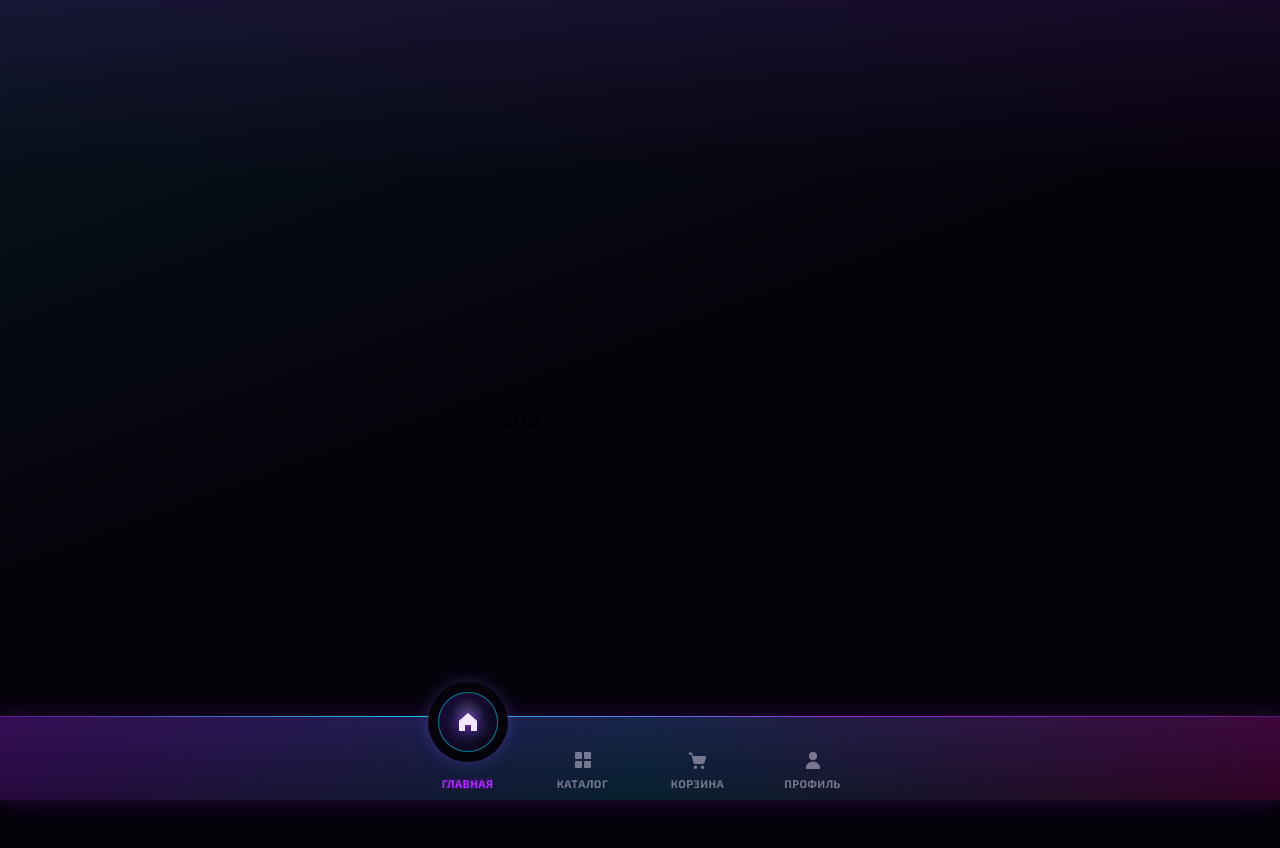
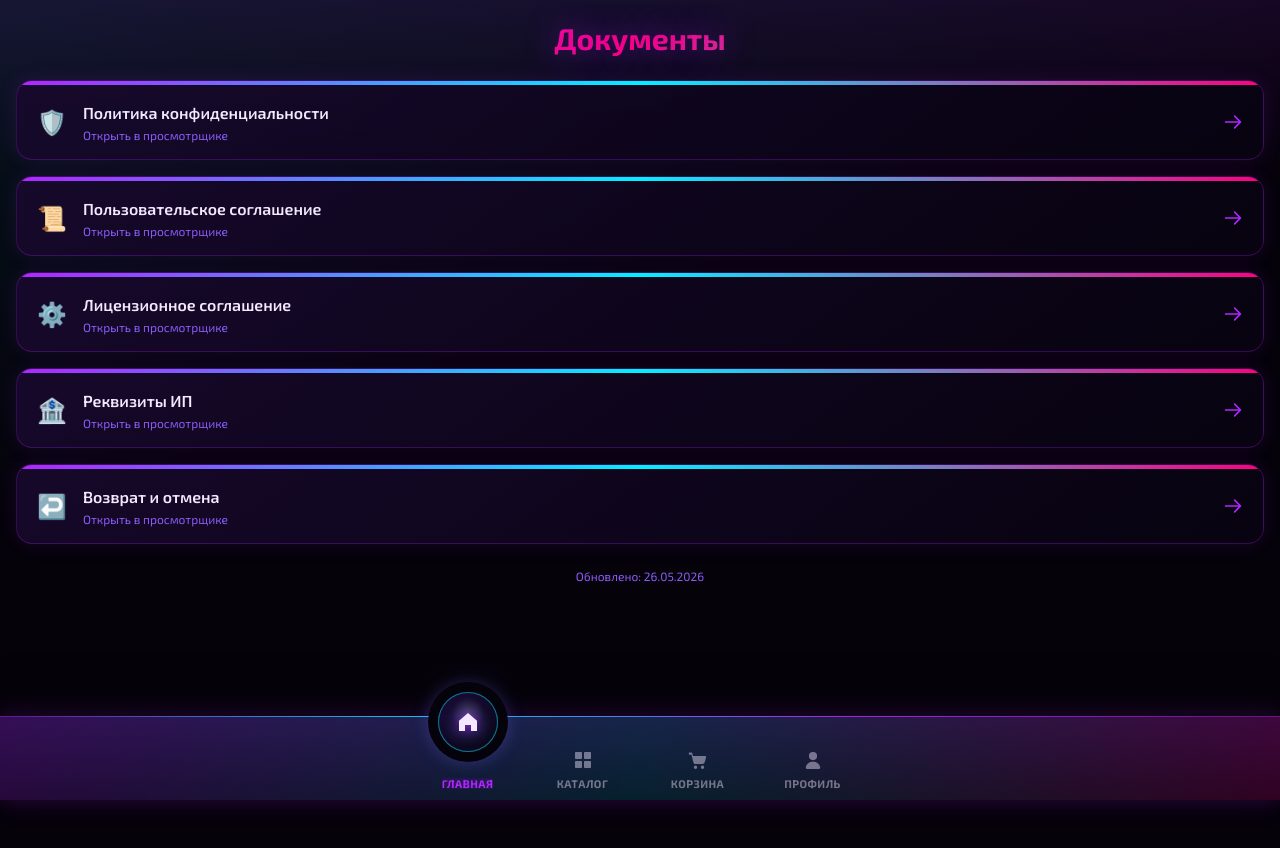
Before and after one commit to DaniilGavrin/shop-tg, a Next.js app: page /1/legal in a window 1280 px wide. Before the commit this address had no page. Shown: the top 848 px of the page. After the commit the page ends 800 px from the top, so only its background shows below. Built offline with nearby package versions, Linux system fonts and the light colour scheme.

Commit message:
Add legal document

```diff
--- /dev/null
+++ b/app/[locale]/legal/page.tsx
@@ -0,0 +1,71 @@
+'use client';
+
+import { useTranslation } from '../../lib/i18n/useTranslation';
+import { ScreenTitle } from '../../components/ScreenTitle';
+
+export default function LegalPage() {
+  const { t } = useTranslation();
+
+  // 📝 ВСТАВЬ СЮДА ПУБЛИЧНЫЕ ССЫЛКИ НА ОБЛАКО
+  const docs = [
+    {
+      label: t.legal.privacy,
+      href: 'https://docs.google.com/document/d/ТВОЙ_ID/preview', // или Яндекс.Диск
+      icon: '🛡️',
+    },
+    {
+      label: t.legal.terms,
+      href: 'https://docs.google.com/document/d/ТВОЙ_ID/preview',
+      icon: '📜',
+    },
+    {
+      label: t.legal.license,
+      href: 'https://docs.google.com/document/d/ТВОЙ_ID/preview',
+      icon: '⚙️',
+    },
+    {
+      label: t.legal.requisites,
+      href: 'https://docs.google.com/document/d/ТВОЙ_ID/preview',
+      icon: '🏦',
+    },
+    {
+      label: t.legal.refund,
+      href: 'https://docs.google.com/document/d/ТВОЙ_ID/preview',
+      icon: '↩️',
+    },
+  ];
+
+  return (
+    <>
+      <ScreenTitle>{t.legal.title}</ScreenTitle>
+
+      <div className="mt-6 flex flex-col gap-4">
+        {docs.map((doc) => (
+          <a
+            key={doc.label}
+            href={doc.href}
+            target="_blank"
+            rel="noopener noreferrer"
+            className="overflow-hidden rounded-2xl border border-[rgba(176,38,255,0.26)] bg-[linear-gradient(145deg,rgba(24,9,45,0.92),rgba(7,3,16,0.94))] shadow-[0_0_20px_rgba(176,38,255,0.12)] transition hover:border-[rgba(0,240,255,0.4)] hover:shadow-[0_0_28px_rgba(0,240,255,0.18)]"
+          >
+            <div className="h-1 bg-[linear-gradient(90deg,var(--neon-purple),var(--neon-blue),var(--neon-pink))]" />
+            <div className="flex items-center gap-4 px-5 py-4">
+              <span className="text-2xl">{doc.icon}</span>
+              <div className="flex-1">
+                <h3 className="text-base font-semibold text-[var(--text-main)]">{doc.label}</h3>
+                <p className="mt-0.5 text-xs text-[var(--text-dim)]">{t.legal.open_in_cloud}</p>
+              </div>
+              <svg className="h-5 w-5 text-[var(--neon-purple)]" fill="none" viewBox="0 0 24 24" stroke="currentColor">
+                <path strokeLinecap="round" strokeLinejoin="round" strokeWidth={2} d="M14 5l7 7m0 0l-7 7m7-7H3" />
+              </svg>
+            </div>
+          </a>
+        ))}
+      </div>
+
+      <p className="mt-6 text-center text-xs text-[var(--text-dim)]">
+        {t.legal.updated} {new Date().toLocaleDateString('ru-RU')}
+      </p>
+    </>
+  );
+}
--- a/app/[locale]/profile/page.tsx
+++ b/app/[locale]/profile/page.tsx
@@ -142,6 +142,25 @@ export default function ProfilePage() {
         </div>
       </Link>
 
+      <Link
+        href={`/${locale}/legal`}
+        className="mt-4 block overflow-hidden rounded-2xl border border-[rgba(176,38,255,0.26)] bg-[linear-gradient(145deg,rgba(24,9,45,0.92),rgba(7,3,16,0.94))] shadow-[0_0_20px_rgba(176,38,255,0.12)] transition hover:border-[rgba(0,240,255,0.4)] hover:shadow-[0_0_28px_rgba(0,240,255,0.18)]"
+      >
+        <div className="h-1 bg-[linear-gradient(90deg,var(--neon-purple),var(--neon-blue),var(--neon-pink))]" />
+        <div className="flex items-center justify-between px-5 py-4">
+          <div>
+            <p className="text-[10px] font-bold uppercase tracking-[0.24em] text-[var(--text-dim)]">
+              {t.profile.legal}
+            </p>
+            <h3 className="mt-1 text-base font-semibold text-[var(--text-main)]">
+              {t.profile.legal_hint}
+            </h3>
+          </div>
+          <svg className="h-5 w-5 text-[var(--neon-purple)]" fill="none" viewBox="0 0 24 24" stroke="currentColor">
+            <path strokeLinecap="round" strokeLinejoin="round" strokeWidth={2} d="M9 5l7 7-7 7" />
+          </svg>
+        </div>
+      </Link>
     </>
   );
 }
--- a/app/lib/i18n/dictionaries.ts
+++ b/app/lib/i18n/dictionaries.ts
@@ -15,7 +15,19 @@ export const dictionaries = {
       language: 'Язык',
       currency: 'Валюта',
       change: 'Изменить',
-      contacts_hint: 'Все способы связи'
+      contacts_hint: 'Все способы связи',
+      legal: 'Документы',
+      legal_hint: 'Оферта, политика, реквизиты'
+    },
+    legal: {
+      title: 'Документы',
+      privacy: 'Политика конфиденциальности',
+      terms: 'Пользовательское соглашение',
+      license: 'Лицензионное соглашение',
+      requisites: 'Реквизиты ИП',
+      refund: 'Возврат и отмена',
+      open_in_cloud: 'Открыть в просмотрщике',
+      updated: 'Обновлено:',
     },
     contact: {
       email_label: 'Почта', // 'Email' для en
@@ -43,7 +55,19 @@ export const dictionaries = {
       language: 'Language',
       currency: 'Currency',
       change: 'Change',
-      contacts_hint: 'All ways to connect'
+      contacts_hint: 'All ways to connect',
+      legal: 'Legal',
+      legal_hint: 'Terms, privacy, requisites'
+    },
+    legal: {
+      title: 'Legal',
+      privacy: 'Privacy Policy',
+      terms: 'Terms of Service',
+      license: 'Software License',
+      requisites: 'Business Details',
+      refund: 'Refund Policy',
+      open_in_cloud: 'Open in viewer',
+      updated: 'Updated:',
     },
     contact: {
       email_label: 'Email',
```
